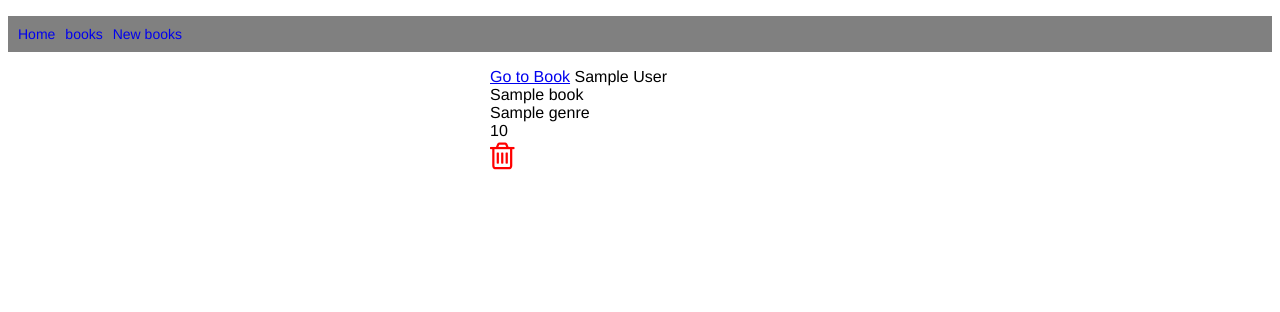
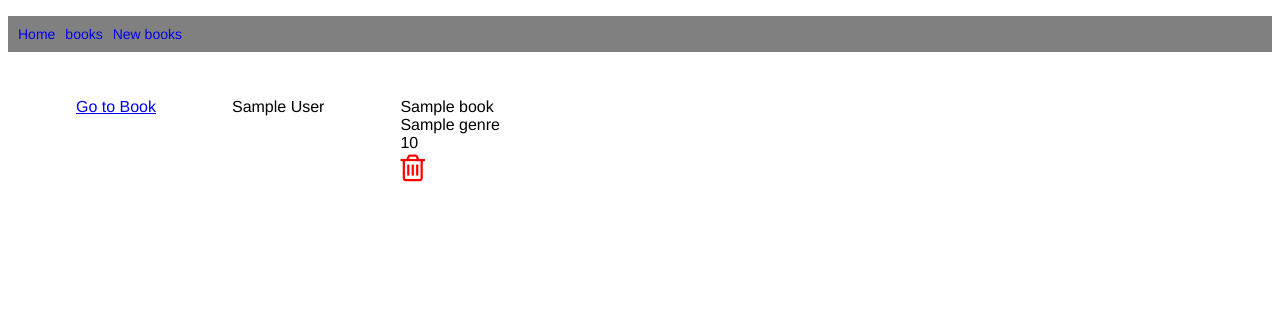
Before and after one commit to aaronhubber/Books_Authors, a Flask app: page /books in a window 1280 px wide. Shown: the top 312 px of the page. Run offline with Flask 2, Linux system fonts and the light colour scheme; a database or web service that is not in the repository returns one stand-in record (values such as "Sample title"); some libraries are stand-ins or nearby versions.

Commit message:
tiny bit of css added

```diff
--- a/static/style.css
+++ b/static/style.css
@@ -78,6 +78,14 @@ input, select, button {
 .container{
   display: flex;
   flex-wrap: wrap;
-  width: 300px;
+  width: auto;
   margin: 0 auto;
+  justify-content: flex-start;
 }
+
+.content{
+  display: flex;
+  justify-content: space-around;
+  width: 500px;
+  padding: 30px;
+}
```
